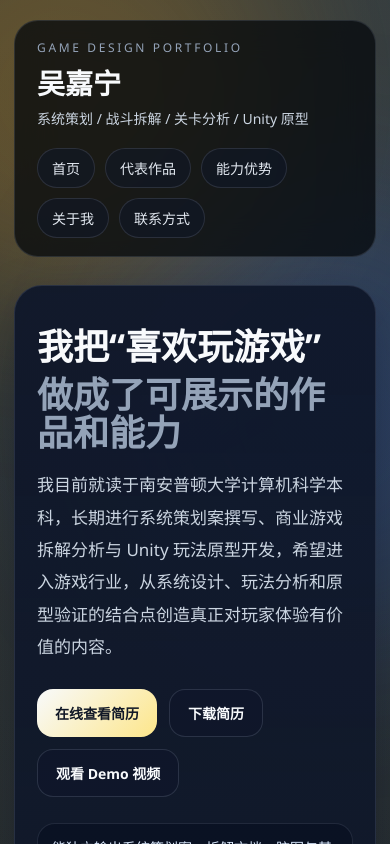
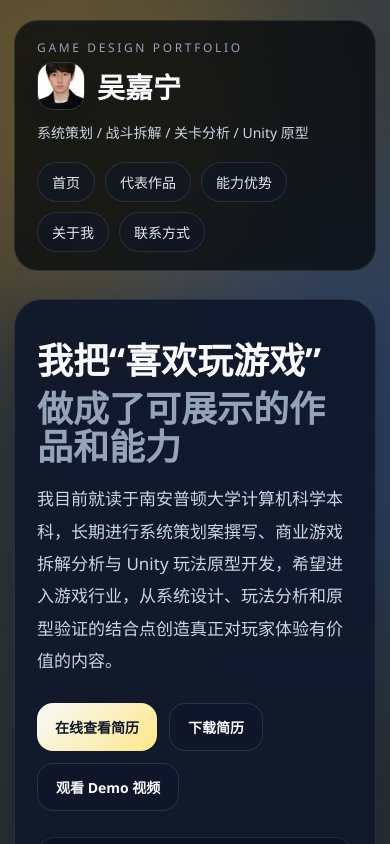
Before and after one commit to wjn18/portfolio-site, a React (Vite) app: page / in a window 390 px wide. Shown: the top 844 px of the page. Built offline with nearby package versions, Linux system fonts and the light colour scheme.

Commit message:
Add profile photo to header

```diff
--- a/src/App.jsx
+++ b/src/App.jsx
@@ -1,4 +1,5 @@
 import React from "react";
+import profilePhoto from "../IDphoto.PNG";
 
 const profile = {
   name: "吴嘉宁",
@@ -221,9 +222,12 @@ export default function App() {
 
       <div className="site-wrap">
         <header className="topbar">
-          <div>
+          <div className="brand-block">
             <div className="eyebrow">{profile.englishTitle}</div>
-            <div className="brand-name">{profile.name}</div>
+            <div className="brand-row">
+              <img className="brand-photo" src={profilePhoto} alt={`${profile.name} portrait`} />
+              <div className="brand-name">{profile.name}</div>
+            </div>
             <div className="brand-role">{profile.role}</div>
           </div>
 
--- a/src/index.css
+++ b/src/index.css
@@ -103,8 +103,28 @@ a:hover {
   color: #94a3b8;
 }
 
+.brand-block {
+  display: grid;
+  gap: 6px;
+}
+
+.brand-row {
+  display: flex;
+  align-items: center;
+  gap: 14px;
+}
+
+.brand-photo {
+  width: 56px;
+  height: 56px;
+  flex: 0 0 56px;
+  object-fit: cover;
+  border-radius: 16px;
+  border: 1px solid rgba(148, 163, 184, 0.22);
+  box-shadow: 0 10px 24px rgba(2, 8, 23, 0.28);
+}
+
 .brand-name {
-  margin-top: 6px;
   font-size: clamp(28px, 4vw, 38px);
   font-weight: 800;
 }
@@ -403,6 +423,16 @@ h3 {
     top: 10px;
   }
 
+  .brand-row {
+    gap: 12px;
+  }
+
+  .brand-photo {
+    width: 48px;
+    height: 48px;
+    flex-basis: 48px;
+  }
+
   .game-grid {
     grid-template-columns: 1fr;
   }
--- a/vite.config.js
+++ b/vite.config.js
@@ -1,6 +1,7 @@
 import { defineConfig } from "vite";
 
 export default defineConfig({
+  assetsInclude: ["**/*.PNG"],
   server: {
     host: "0.0.0.0",
     port: 4173,
```
Also changed, not shown: IDphoto.PNG (added).
